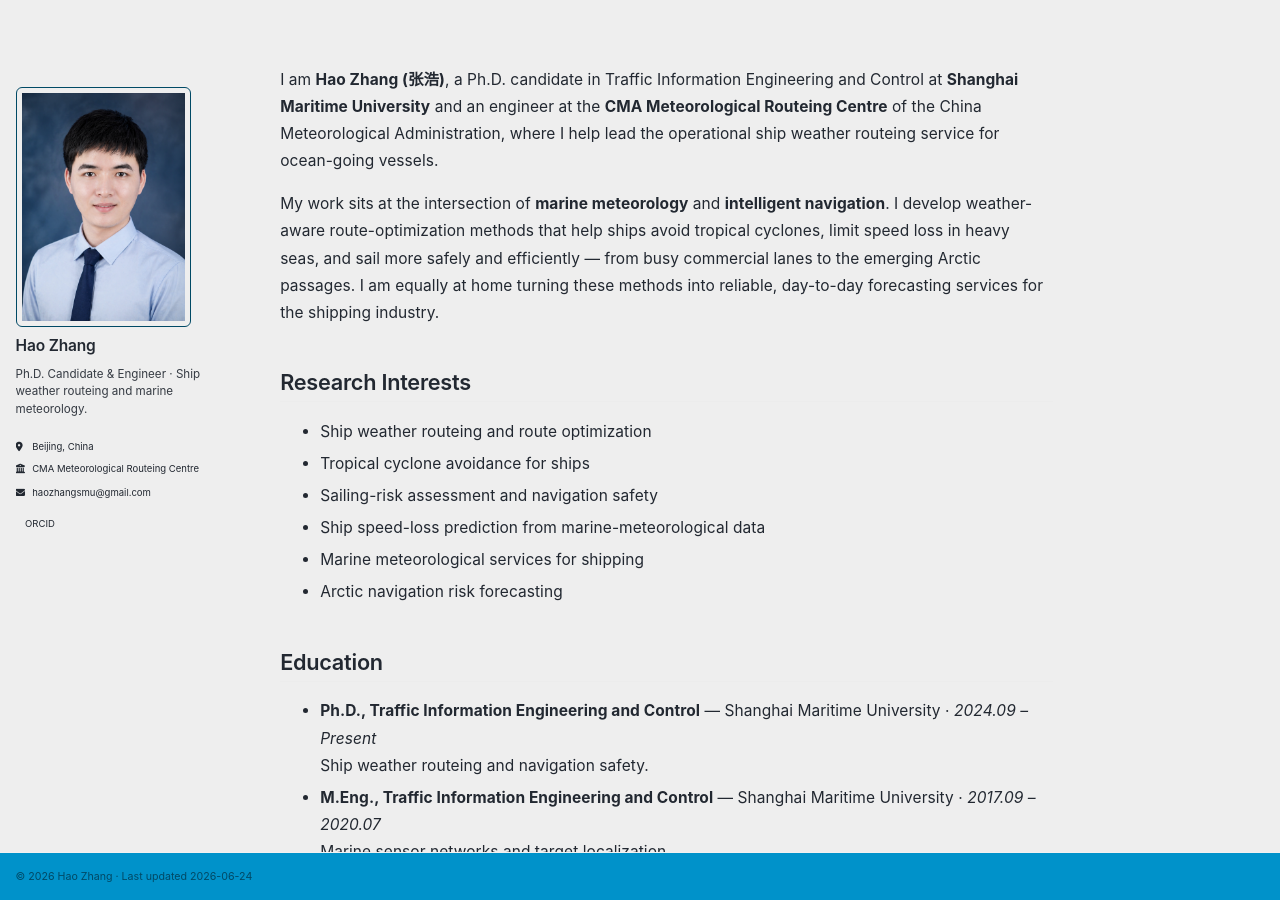
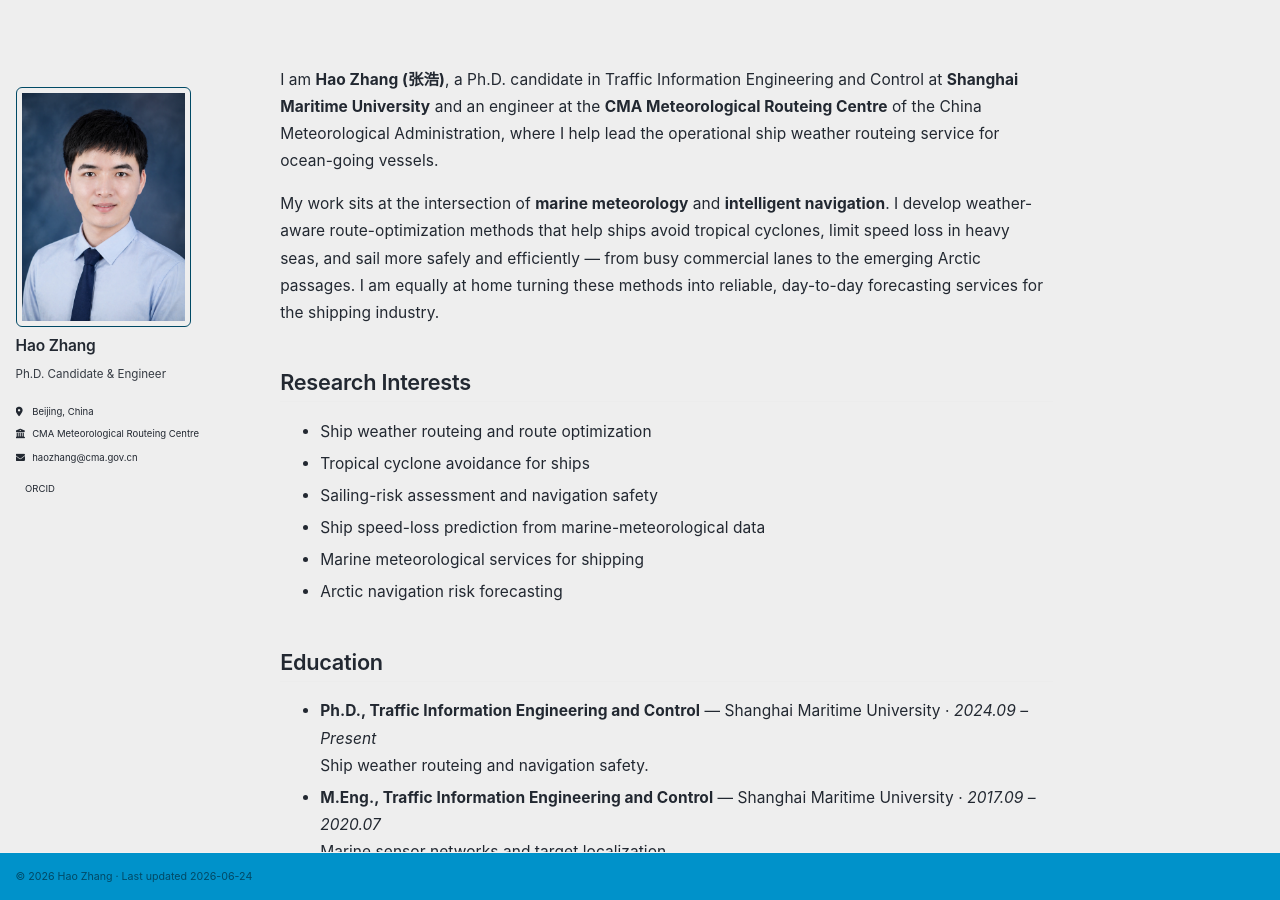
Before and after one commit to cmazhangh/cmazhangh.github.io, a Jekyll site: the page built from _pages/about.md, in a window 1280 px wide and 900 px high. Built offline with Jekyll 4.4.1, drawn with Linux system fonts in a browser that asks for light colours; a style sheet for code colours, icons or effects is not loaded.

Commit message:
Modify bio and email in _config.yml
Updated bio and email address in the configuration.

```diff
--- a/_config.yml
+++ b/_config.yml
@@ -25,11 +25,11 @@ author:
   avatar           : "profile.png"
   name             : "Hao Zhang"
   pronouns         : # example: "she/her"
-  bio              : "Ph.D. Candidate & Engineer · Ship weather routeing and marine meteorology."
+  bio              : "Ph.D. Candidate & Engineer"
   location         : "Beijing, China"
   employer         : "CMA Meteorological Routeing Centre"
   uri              : # URL
-  email            : "haozhangsmu@gmail.com"
+  email            : "haozhang@cma.gov.cn"
 
   # Academic websites
   academia         : # URL
```
